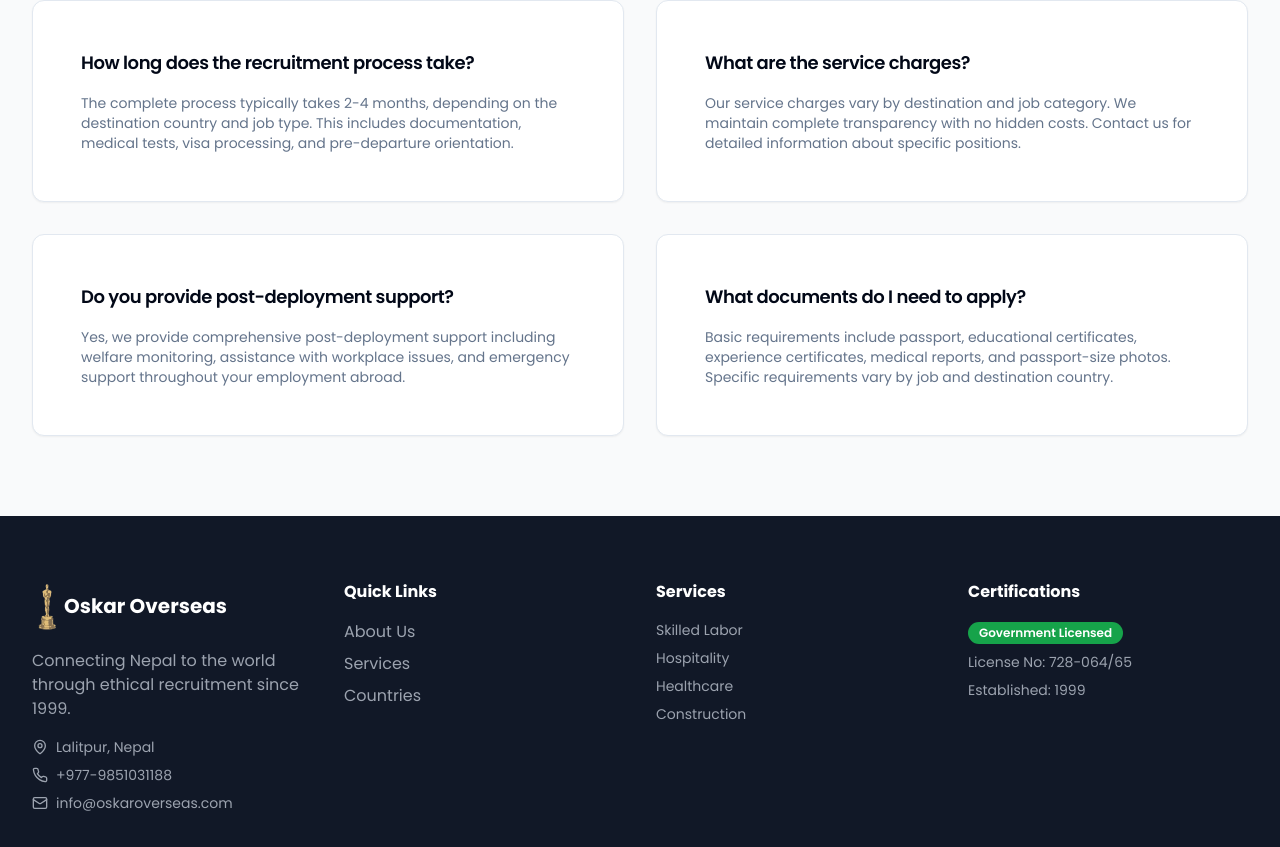
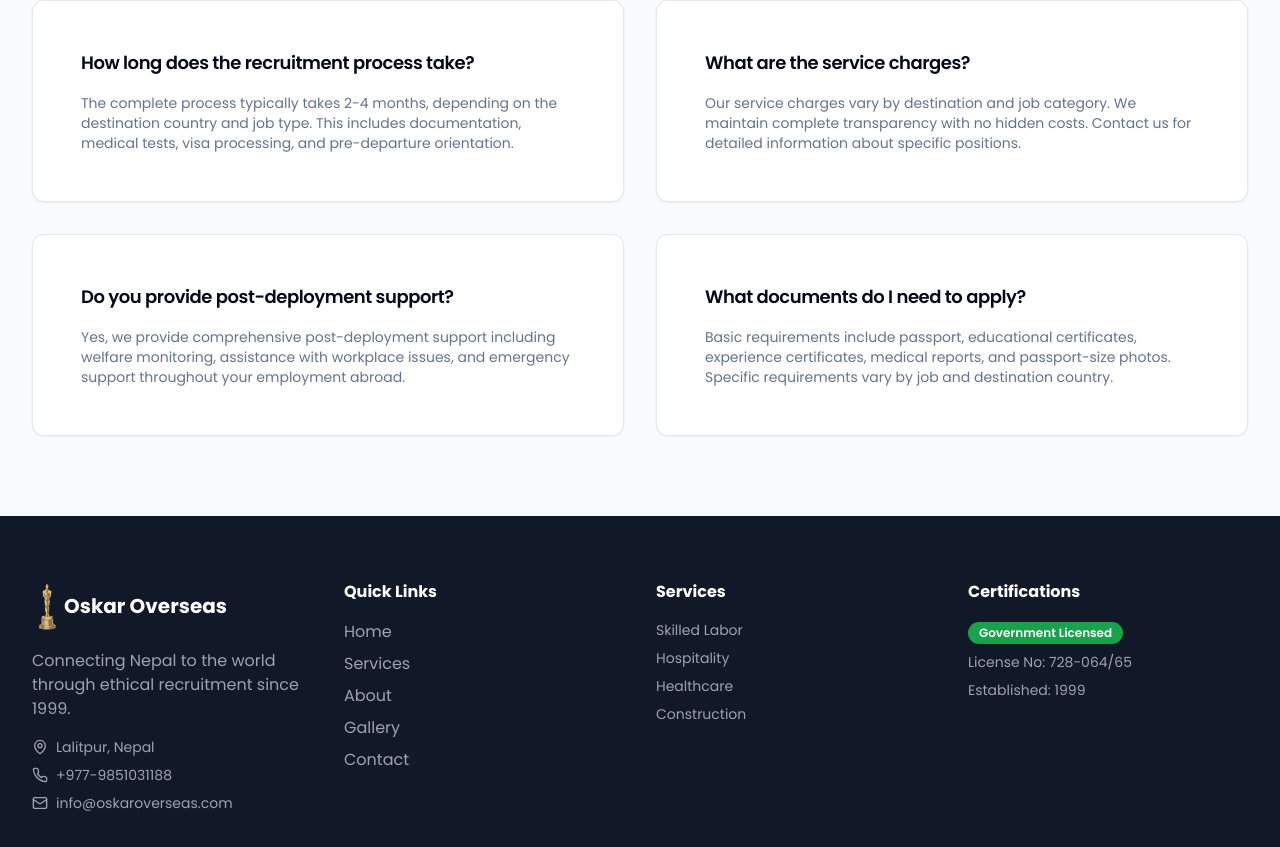
Before and after one commit to OskarOverseas2025/oskar-overseas-web, a Next.js app: page /contact in a window 1280 px wide. Shown: the part 1950-2797 px from the top of the page. Built offline with nearby package versions, Linux system fonts and the light colour scheme; no server answers.

Commit message:
Update navbar and footer

```diff
--- a/components/footer.tsx
+++ b/components/footer.tsx
@@ -34,14 +34,20 @@ export default function Footer() {
           <div>
             <h3 className="font-bold mb-4">Quick Links</h3>
             <div className="space-y-2">
-              <Link href="/about" className="block text-gray-400 hover:text-white">
-                About Us
+              <Link href="/" className="block text-gray-400 hover:text-white">
+                Home
               </Link>
               <Link href="/#services" className="block text-gray-400 hover:text-white">
                 Services
               </Link>
-              <Link href="/#countries" className="block text-gray-400 hover:text-white">
-                Countries
+              <Link href="/about" className="block text-gray-400 hover:text-white">
+                About
+              </Link>
+              <Link href="/gallery" className="block text-gray-400 hover:text-white">
+                Gallery
+              </Link>
+              <Link href="/contact" className="block text-gray-400 hover:text-white">
+                Contact
               </Link>
             </div>
           </div>
--- a/components/navbar.tsx
+++ b/components/navbar.tsx
@@ -9,16 +9,16 @@ import LogoImg from "../public/logo.png";
 
 const NavItems = [
   {
-    name: "About",
-    path: "/about",
+    name: "Home",
+    path: "/",
   },
   {
     name: "Services",
     path: "/#services",
   },
   {
-    name: "Countries",
-    path: "/#countries",
+    name: "About",
+    path: "/about",
   },
   {
     name: "Gallery",
```
